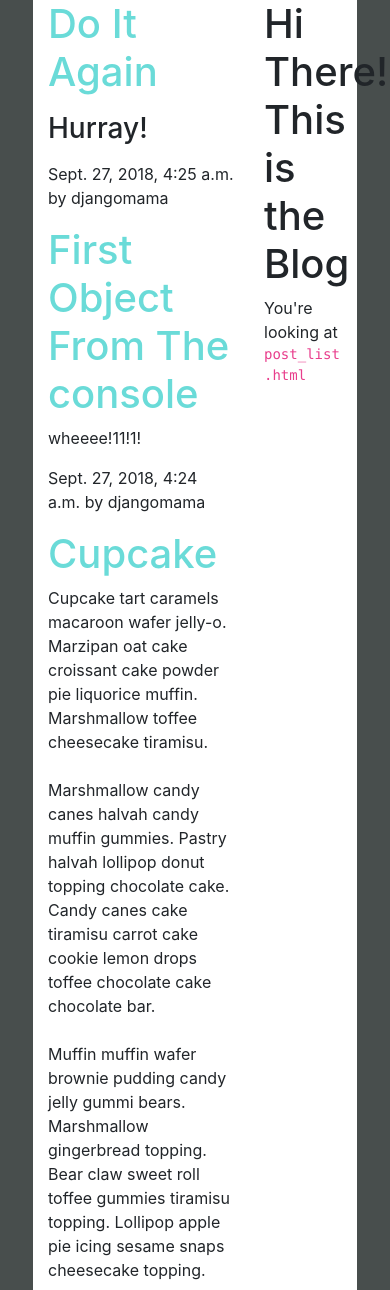
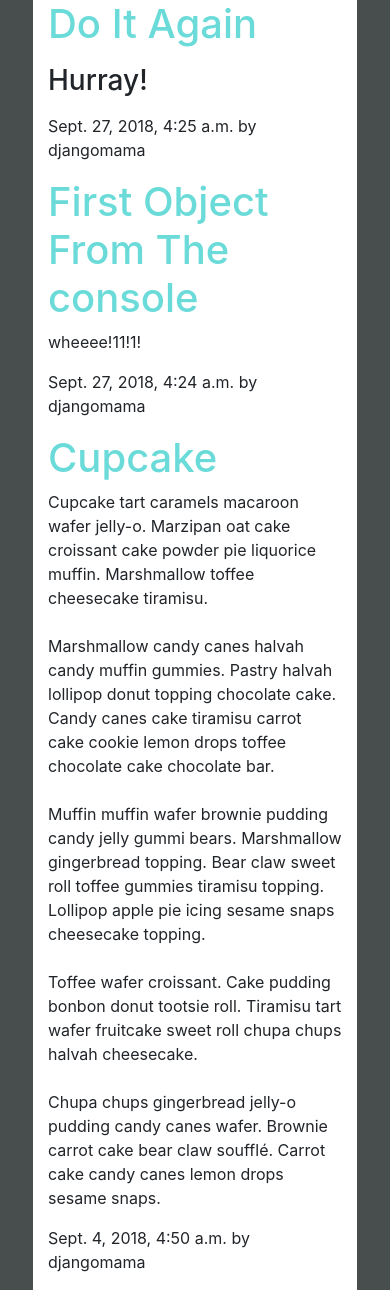
Before and after one commit to bekabug/django-blog, a Django app: page /blog/ in a window 390 px wide. Shown: the part 56-1346 px from the top of the page. Run offline with Django 3.2, Linux system fonts and the light colour scheme; data comes from the database, SQL or seed files in the repository; some libraries are stand-ins or nearby versions.

Commit message:
added bootstrap responsive container classes for xs and md

```diff
--- a/blog/templates/blog/post_list.html
+++ b/blog/templates/blog/post_list.html
@@ -46,7 +46,7 @@
 <div class="container-fluid">
 <div class="row" id="content_wrapper">
 
-<div class="col-8">
+<div class="col-xs-12 col-md-8">
 <section id="posts">
 {% for post in posts %}
     <div id="post_content">
@@ -58,7 +58,7 @@
 </section>
 </div>
 
-<div class="col-4">
+<div class="col-xs-6 col-md-4">
 <section id="sidebar">
         <h1>Hi There! This is the Blog</h1>
         <p class="heck_am_i">You're looking at <code>post_list.html</code></p>
```
